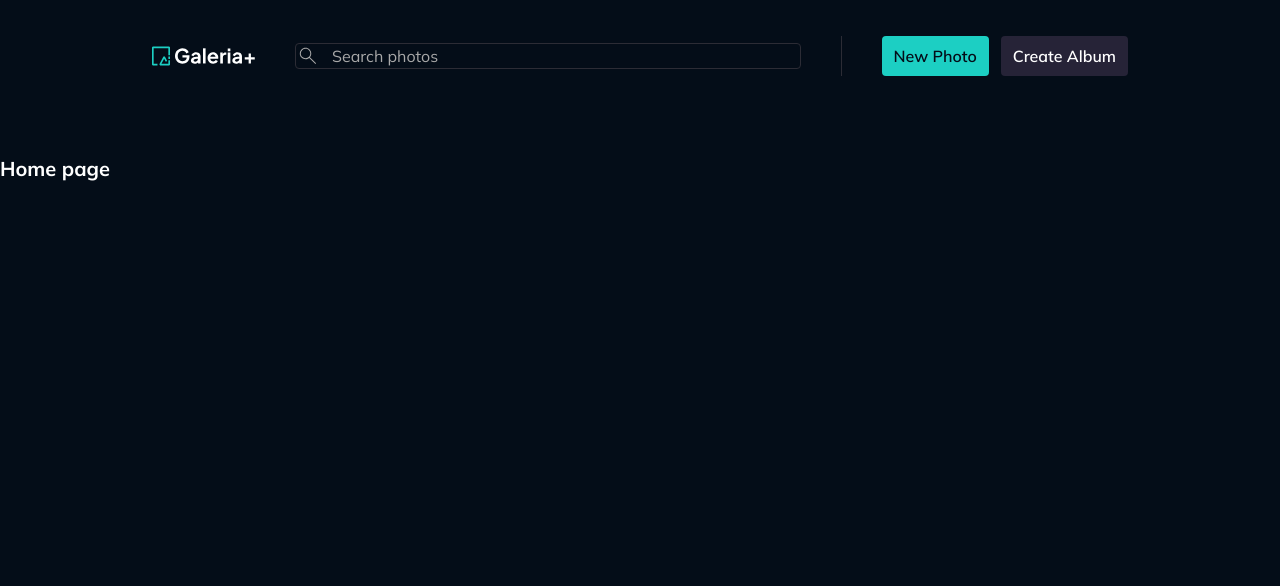
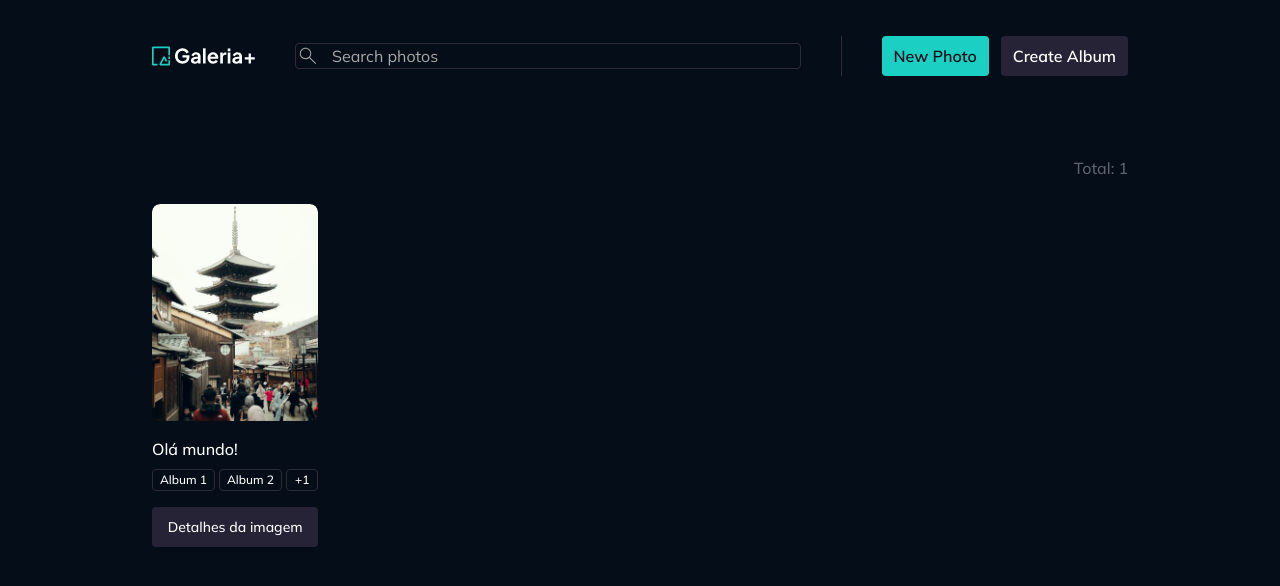
Before and after one commit to brandaoplaster/photo-space, a React (Vite) app: page / in a window 1280 px wide. Shown: the top 586 px of the page. Built offline with nearby package versions, Linux system fonts and the light colour scheme.

Commit message:
feat: Use photoList in page home

```diff
--- a/src/pages/page-home.tsx
+++ b/src/pages/page-home.tsx
@@ -1,9 +1,23 @@
-import Text from "../components/text";
+import Container from "../components/container";
+import PhotosList from "../context/photos/components/photos-list";
 
 export default function PageHome() {
   return (
-    <>
-      <Text variant="heading-medium">Home page</Text>
-    </>
+    <Container>
+      <PhotosList
+        photos={[
+          {
+            id: "123",
+            title: "Olá mundo!",
+            imageId: "portrait-tower.png",
+            albums: [
+              { id: "3421", title: "Album 1" },
+              { id: "123", title: "Album 2" },
+              { id: "456", title: "Album 3" },
+            ],
+          },
+        ]}
+      />
+    </Container>
   );
 }
```
